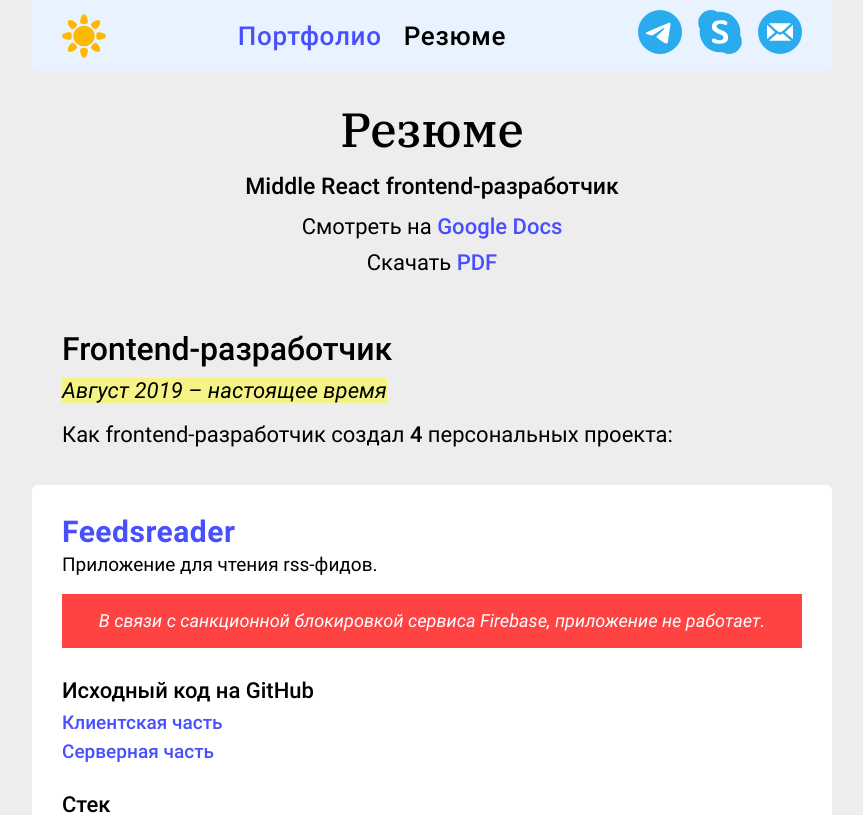
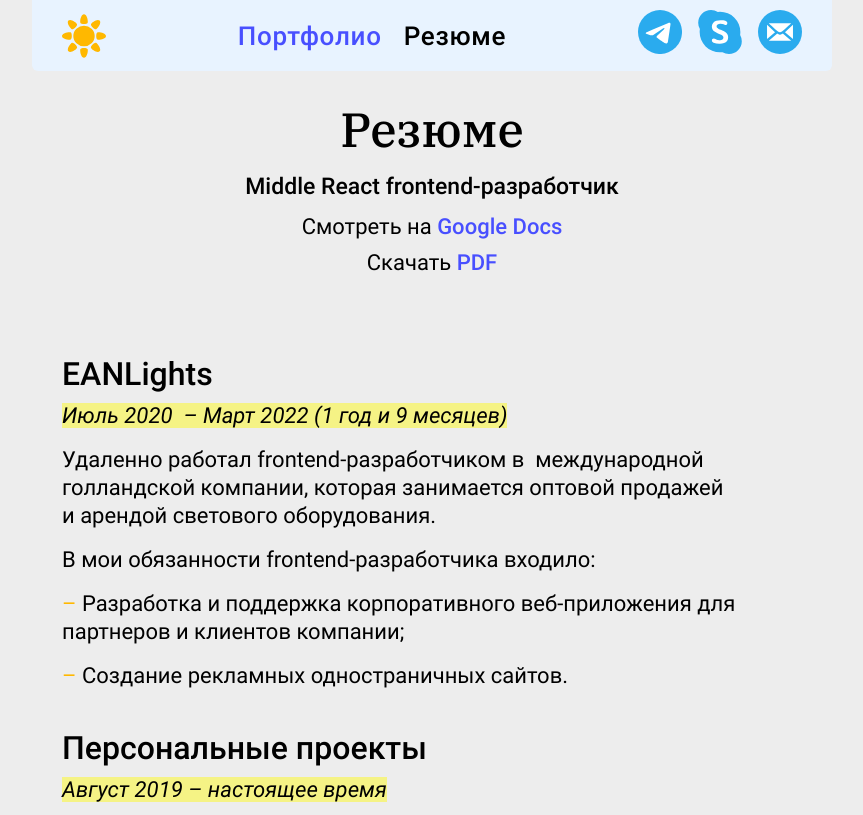
Before and after one commit to odivus/odivus.github.io, a React (Create React App) app: page /resume in a window 1280 px wide. Shown: the top 815 px of the page, without its empty margins (208-1071 px from the left). Built offline with nearby package versions, Linux system fonts and the light colour scheme.

Commit message:
Information corrections added

```diff
--- a/src/components/Main/Main.js
+++ b/src/components/Main/Main.js
@@ -1,5 +1,4 @@
 import React from 'react';
-import { Link } from 'react-router-dom';
 
 import Header from '../Header/Header';
 import Copyright from '../Copyright/Copyright';
@@ -43,12 +42,6 @@ function Main() {
               github.com/odivus
             </a>
           </div>
-          <h2>Опыт работы</h2>
-          <p className='text-center'>
-            <b>React</b>&nbsp;&ndash; <b>2</b>&nbsp;года<br />
-            <b>4</b>&nbsp;персональных проекта в&nbsp;
-            <Link to='/portfolio'>портфолио</Link>
-          </p>
           <h2>Навыки</h2>
           <div className='content'>
             <h4>Frontend</h4>
--- a/src/components/Resume/Resume.js
+++ b/src/components/Resume/Resume.js
@@ -30,7 +30,7 @@ function Resume() {
           </a>
           <br />
           Скачать <a
-            href='https://disk.yandex.com/i/KhqHnYnQwa6LXg'
+            href='https://disk.yandex.com/i/bvHo8ncmzpNZbg'
             target='_blank'
             rel='noopener noreferrer'
             >
@@ -39,7 +39,27 @@ function Resume() {
         </p>
         <div className='content'>
           <div className='content-wrap'>
-            <h3 className='h3-first'>Frontend-разработчик</h3>
+            <h3>EANLights</h3>
+            <p className='p-marker'>
+              <i className='text-marker'>
+                Июль 2020&nbsp; &ndash; Март 2022 (1&nbsp;год и&nbsp;9&nbsp;месяцев)
+              </i>
+            </p>
+            <p className='p-first'>
+              Удаленно работал frontend-разработчиком в&nbsp; международной голландской компании, которая занимается оптовой продажей и&nbsp;арендой светового оборудования.
+            </p>
+            <p className='p-first'>
+              В мои обязанности frontend-разработчика входило:
+            </p>
+            <ul>
+              <li>
+                Разработка и поддержка корпоративного веб-приложения для партнеров и&nbsp;клиентов компании;
+              </li>
+              <li>
+                Создание рекламных одностраничных сайтов.
+              </li>
+            </ul>
+            <h3 className='h3-first'>Персональные проекты</h3>
             <p className='p-marker'>
               <i className='text-marker'>
                 Август 2019&nbsp;&ndash; настоящее время
```
